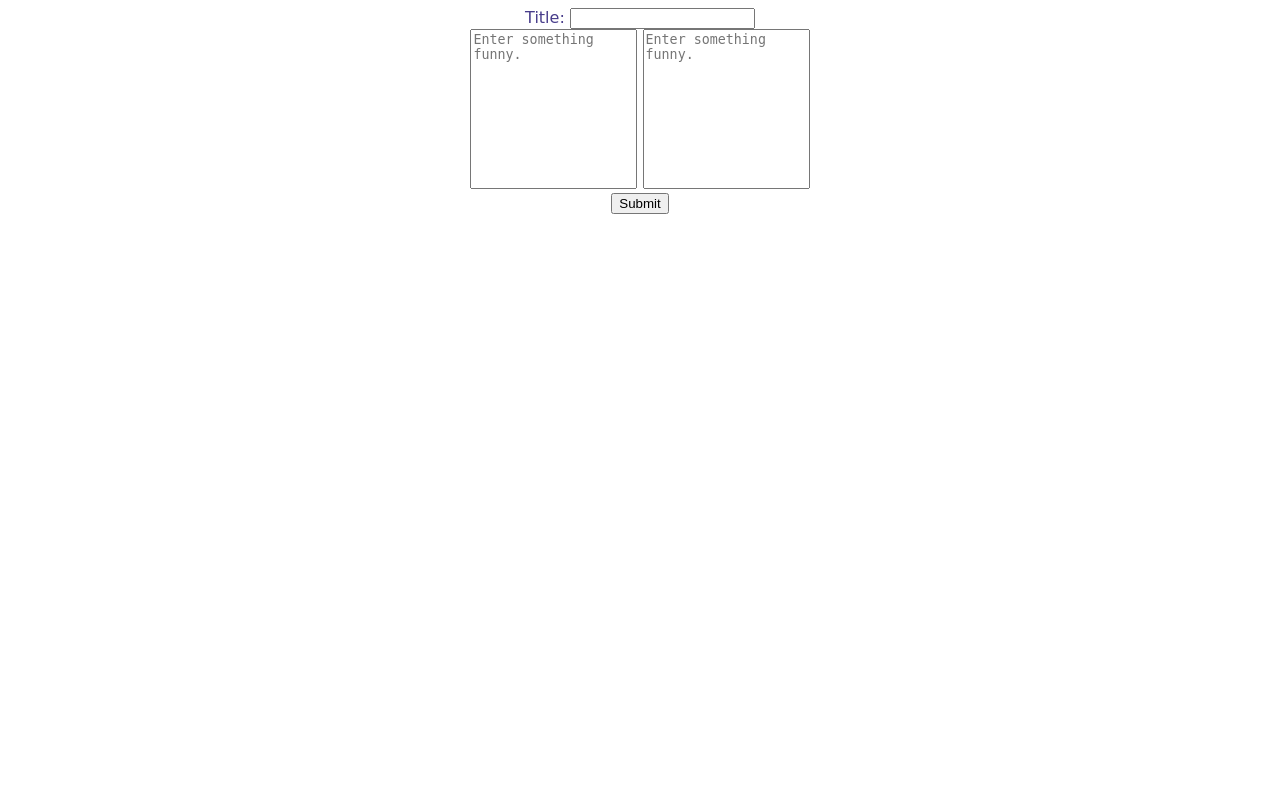
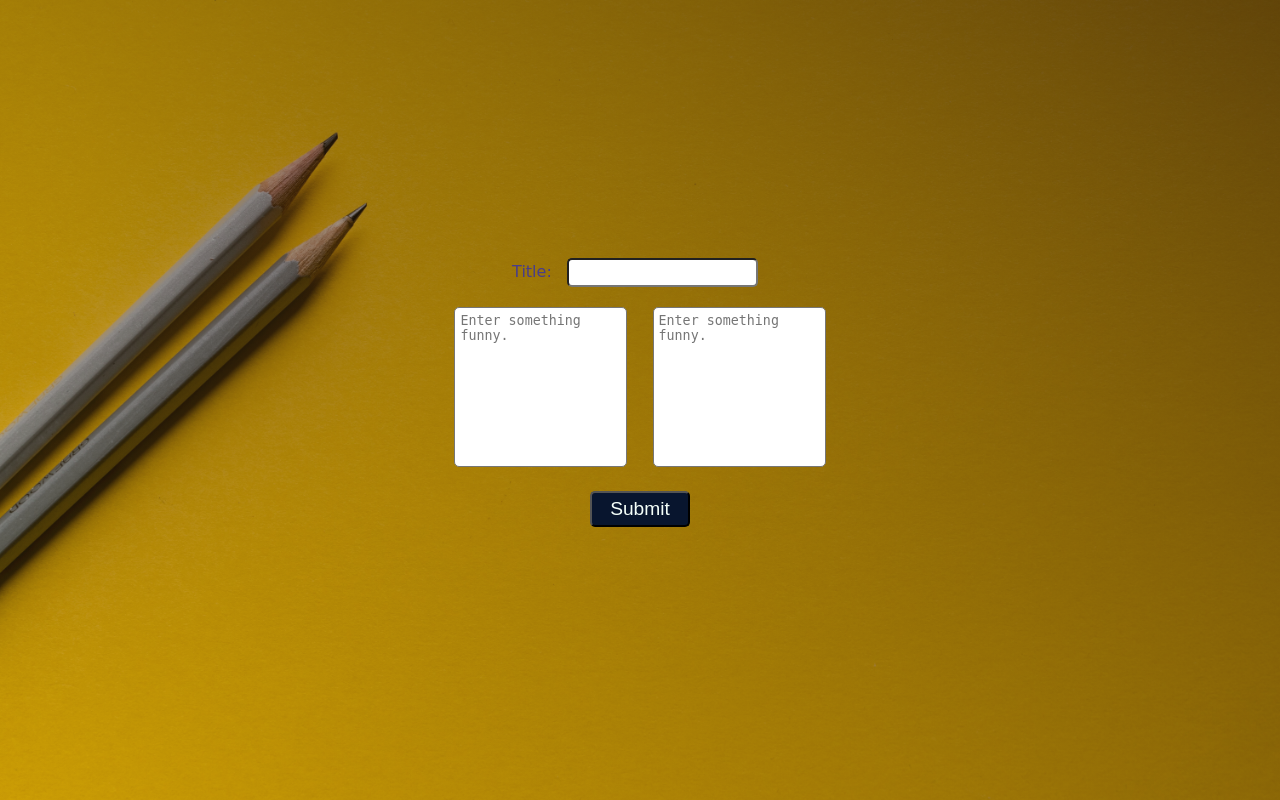
Before and after one commit to bengisucam/TurkishGrammarCorrection, a Django app: page /form in a window 1280 px wide. Run offline with Django 3.2, Linux system fonts and the light colour scheme.

Commit message:
form.css

```diff
--- a/WebProject/myapp/static/css/form.css
+++ b/WebProject/myapp/static/css/form.css
@@ -1,6 +1,6 @@
-#wrapper{
+#form-wrapper{
     /*background-color: #0f121f;*/
-    background-image: linear-gradient(to bottom left, rgba(30, 13, 13, 0.67), rgba(145, 127, 23, 0.62)),
+    background-image: linear-gradient(to bottom left, rgba(30, 13, 13, 0.67), rgba(145, 127, 23, 0.2)),
         url('/static/img/paper.jpg');
     background-size: cover;
     opacity: 100%;
@@ -16,3 +16,37 @@
     top: 0;
 
 }
+
+.form{
+    padding: 20px 50px;
+    bottom: 10em;
+    align-self: center;
+    border-radius: 20px;
+    align-items: initial;
+
+}
+
+
+
+.form input, .form textarea{
+    margin: 10px 10px 10px 10px;
+    padding: 5px;
+    border-radius: 5px;
+}
+
+.form select{
+    margin: 15px;
+    display: block;
+    width: 100px;
+
+}
+
+.form input[type="submit"]{
+    font-size: 1.2em;
+    border-radius: 5px;
+    color: mintcream;
+    background: #08152e;
+    text-align: center;
+    align-self: flex-start;
+    width: 100px;
+}
```
